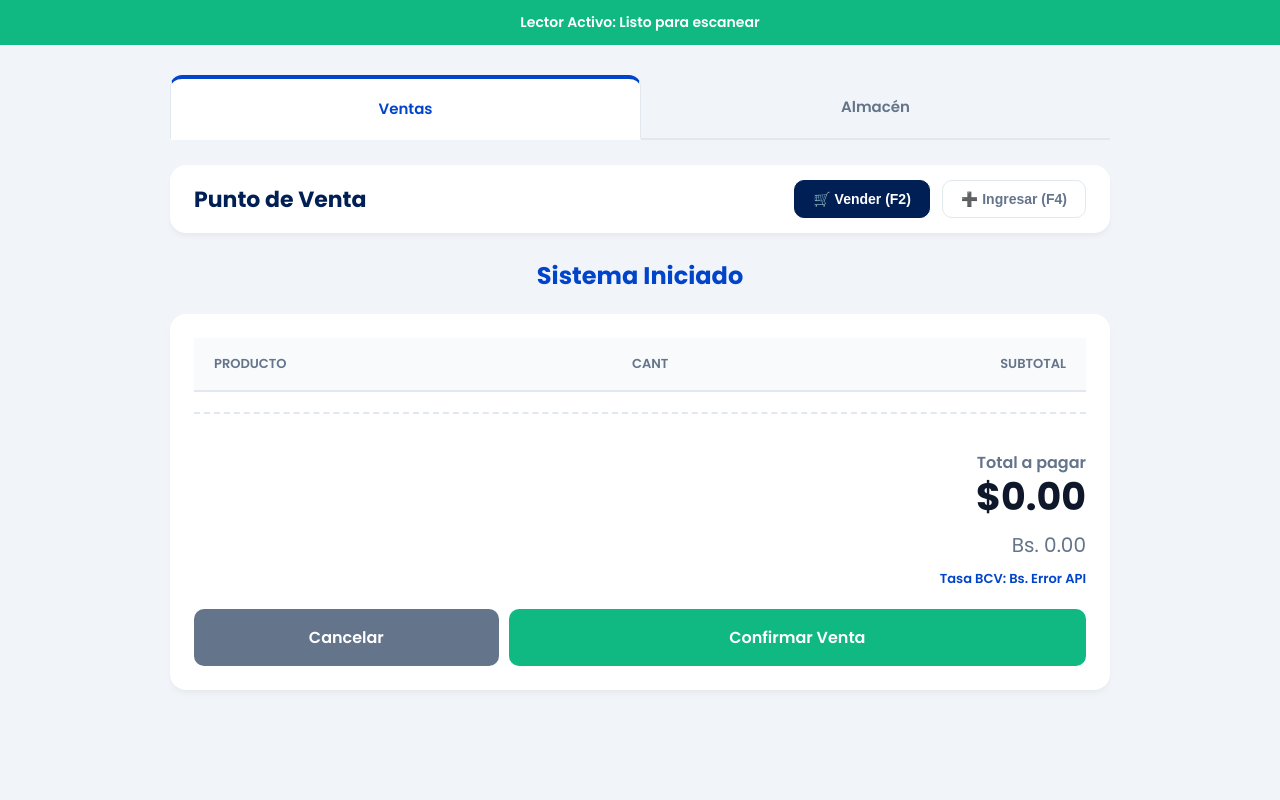
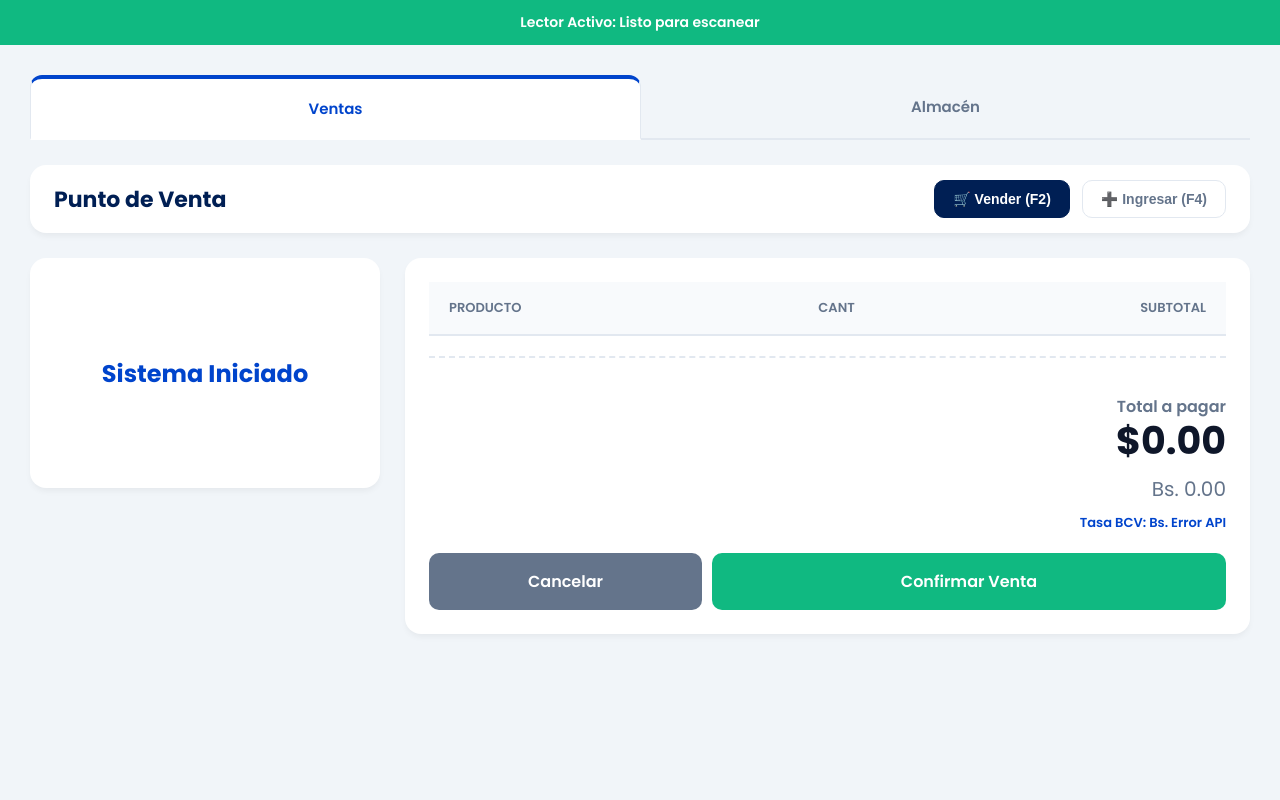
Before and after one commit to VicenteCastellon-ari/INVENTARIO_LOCAL, a Flask app: page / in a window 1280 px wide; the page is wider, and only the part inside the window is pictured. Run offline with Flask 3, Linux system fonts and the light colour scheme; lists and menus that the app fills with data are empty; some libraries are stand-ins or nearby versions.

Commit message:
Mejora del CSS

```diff
--- a/static/css/style.css
+++ b/static/css/style.css
@@ -374,8 +374,15 @@ input:focus, select:focus {
   .search-bar-container { flex-direction: column; }
 }
 
+/* Reemplaza desde @media (min-width: 768px) hasta el final del archivo (sin borrar el de @media print) */
+
 @media (min-width: 768px) {
-  .container { padding: 30px; padding-bottom: 30px; }
+  .container {
+    max-width: 1600px; /* ¡La clave! Permite usar toda la pantalla */
+    padding: 30px;
+  }
+
+  /* Diseño de pestañas para PC */
   .tabs {
     position: relative;
     bottom: auto;
@@ -392,7 +399,45 @@ input:focus, select:focus {
     margin-bottom: -2px;
     border-top: 4px solid var(--primary-blue);
   }
+
+  /* --- MAGIA: Diseño a 2 Columnas para Ventas en PC --- */
+  #panel_pos.active {
+    display: grid;
+    grid-template-columns: 350px 1fr; /* Panel izquierdo de 350px, el derecho ocupa el resto */
+    grid-template-rows: auto 1fr;
+    gap: 25px;
+    align-items: start;
+  }
+
+  #panel_pos .action-bar {
+    grid-column: 1 / 3; /* La barra superior ocupa todo el ancho */
+    margin-bottom: 0;
+  }
+
+  #ultimo_escaneo {
+    grid-column: 1 / 2; /* Se coloca en la columna izquierda */
+    background-color: var(--card-white);
+    border-radius: 16px;
+    padding: 40px 20px;
+    box-shadow: 0 4px 6px -1px rgba(0,0,0,0.05);
+    display: flex;
+    align-items: center;
+    justify-content: center;
+    height: 150px;
+    margin: 0;
+  }
+
+  #form_registro_auto {
+    grid-column: 1 / 2; /* Debajo del cuadro de escaneo */
+  }
+
+  #carrito_container {
+    grid-column: 2 / 3; /* Se coloca en la gran columna derecha */
+    grid-row: 2 / 4; /* Se estira hacia abajo */
+    margin-top: 0;
+  }
 }
+
 
 .print-only { display: none; }
 @media print {
```
